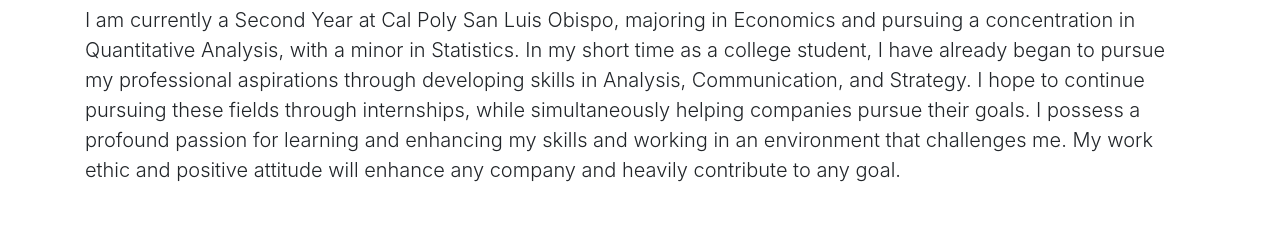
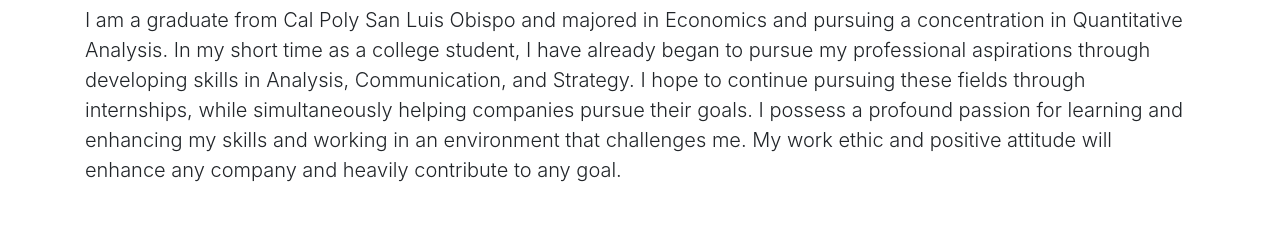
Before and after one commit to sujatachowdhury/sujatachowdhury.github.io, a website: page index.html in a window 1280 px wide. Shown: the part 551-800 px from the top of the page. Drawn offline with Linux system fonts and the light colour scheme; grey boxes are pictures that could not be loaded.

Commit message:
Update index.html

```diff
--- a/index.html
+++ b/index.html
@@ -57,7 +57,7 @@
   <section class="py-5">
     <div class="container">
       <h1>Sujata Chowdhury</h1>
-      <p class="lead"> I am currently a Second Year at Cal Poly San Luis Obispo, majoring in Economics and pursuing a concentration in Quantitative Analysis, with a minor in Statistics. In my short time as a college student, I have already began to pursue my professional aspirations through developing skills in Analysis, Communication, and Strategy. I hope to continue pursuing these fields through internships, while simultaneously helping companies pursue their goals.
+      <p class="lead"> I am a graduate from Cal Poly San Luis Obispo and majored in Economics and pursuing a concentration in Quantitative Analysis. In my short time as a college student, I have already began to pursue my professional aspirations through developing skills in Analysis, Communication, and Strategy. I hope to continue pursuing these fields through internships, while simultaneously helping companies pursue their goals.
       I possess a profound passion for learning and enhancing my skills and working in an environment that challenges me. My work ethic and positive attitude will enhance any company and heavily contribute to any goal.</p>
     </div>
   </section>
```
